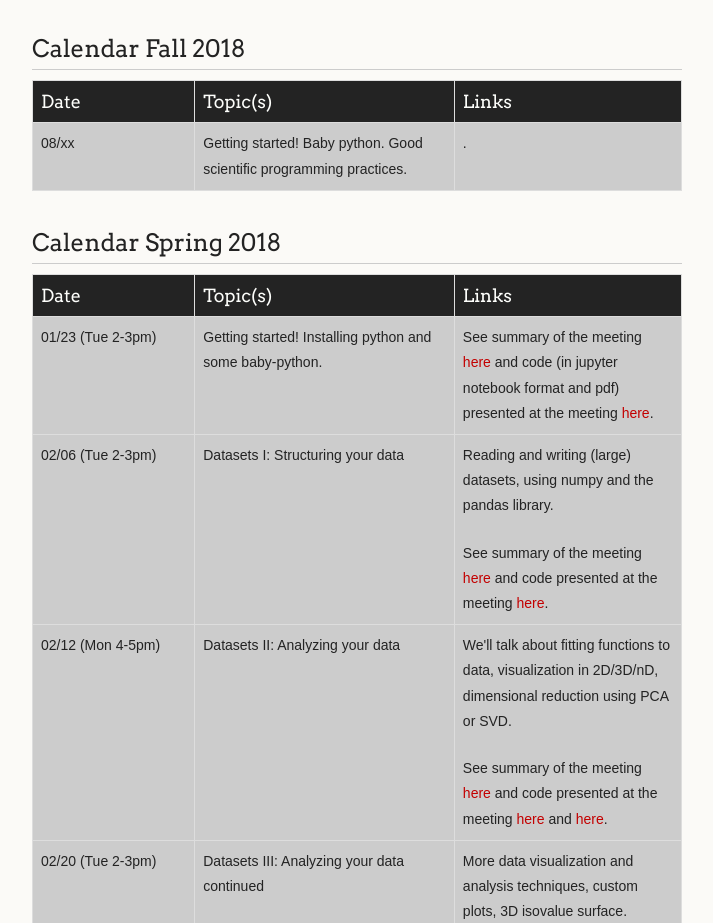
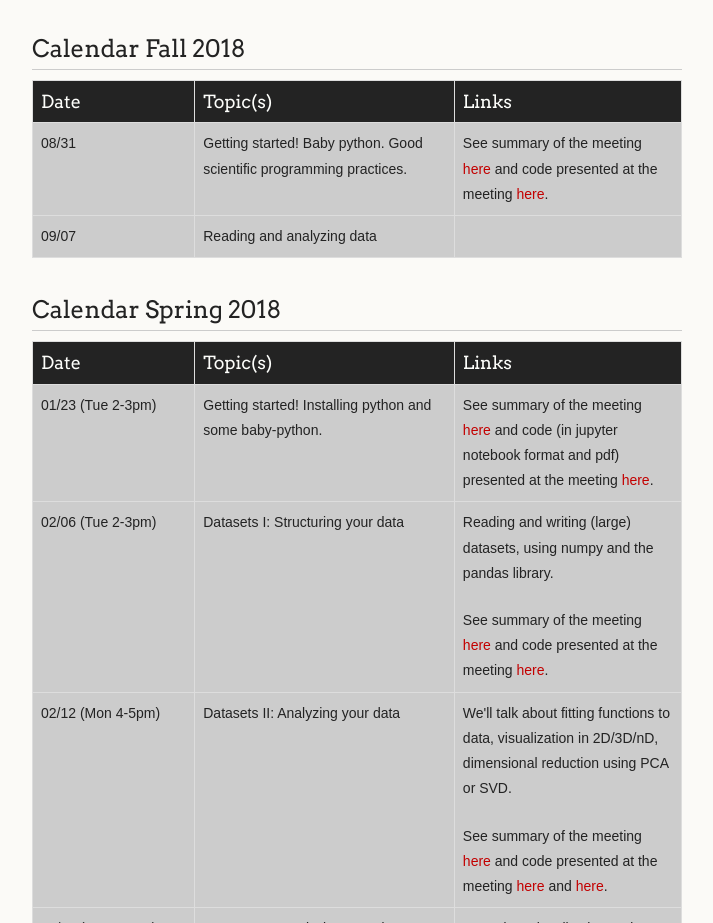
Before and after one commit to prickly-pythons/prickly-pythons.github.io, a plain HTML site: page index.html in a window 1280 px wide. Shown: the part 1881-2804 px from the top of the page, without its empty margins (278-991 px from the left). Drawn offline with Linux system fonts and the light colour scheme.

Commit message:
Updated index.

```diff
--- a/index.html
+++ b/index.html
@@ -96,10 +96,13 @@ tr:nth-child(even){background-color: #dddddd;}
     <th>Links</th>
   </tr>
   <tr>
-    <td>08/xx </td>
+    <td>08/31 </td>
     <td>Getting started! Baby python. Good scientific programming practices.</td>
-    <td></a>.</td>
+    <td>See summary of the meeting <a href="https://github.com/prickly-pythons/prickly-pythons/blob/master/meeting-docs/2018_fall/20180831_0_testing.md">here</a> and code presented at the meeting <a href="https://github.com/prickly-pythons/prickly-pythons/blob/master/code_from_meetings/testing/Testing.ipynb">here</a>.</td>
   </tr>
+  <td>09/07 </td>
+    <td>Reading and analyzing data</td>
+    <td></td>
 </table>
 </body>
 
```
